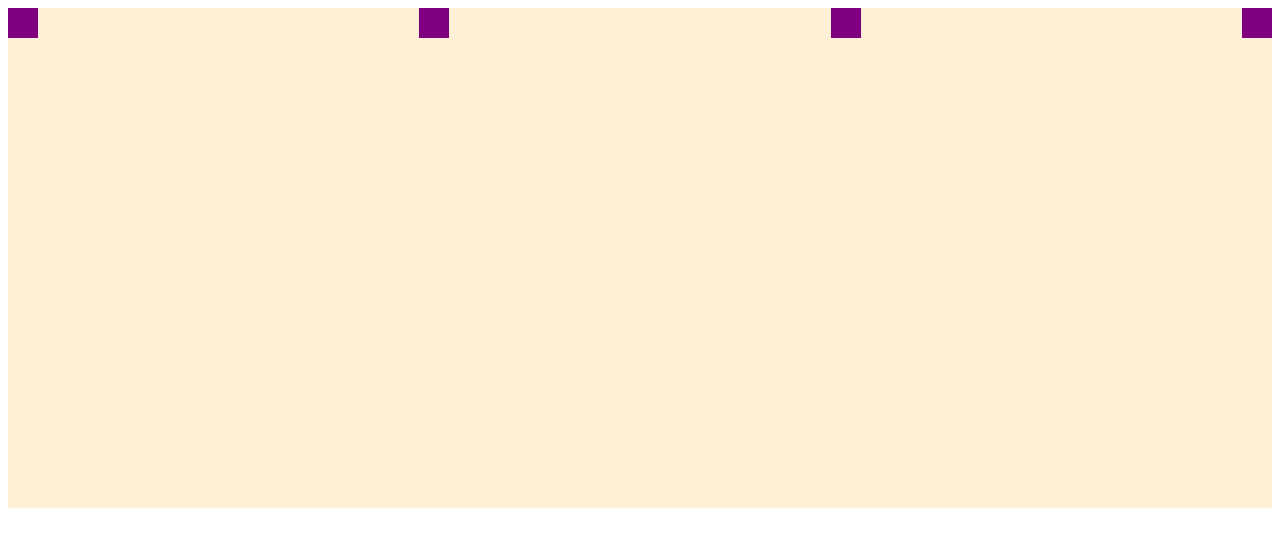
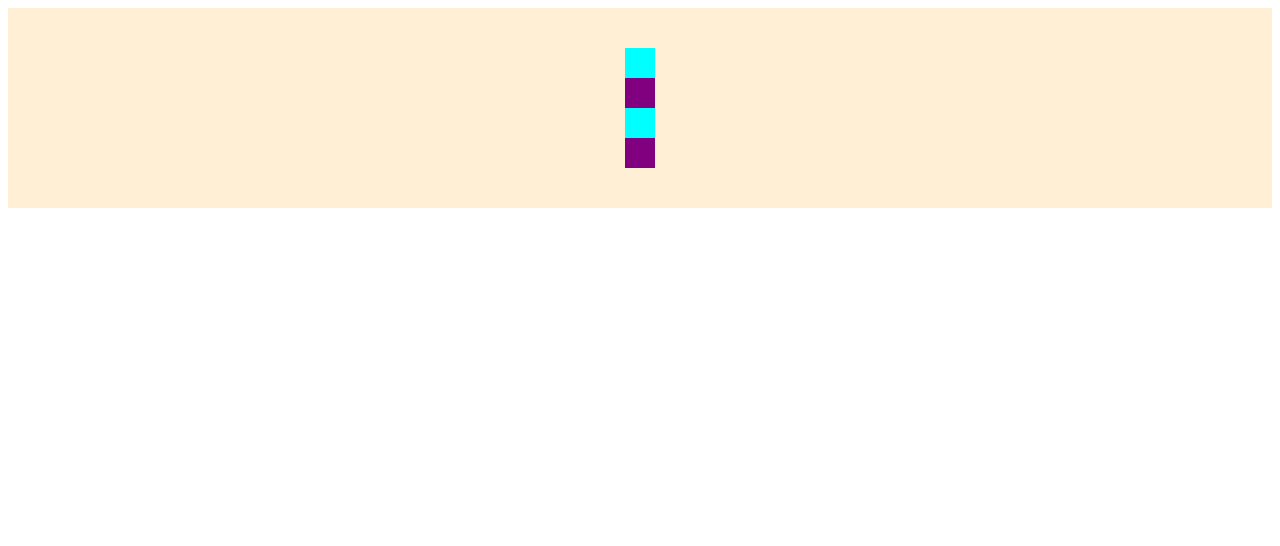
Before and after one commit to eudycss/fronted_developer, a plain HTML site: page flexbox.html in a window 1280 px wide. Drawn offline with Linux system fonts and the light colour scheme.

Commit message:
challenge with flexblox

```diff
--- a/flexbox.html
+++ b/flexbox.html
@@ -11,14 +11,19 @@
             display: flex;
             background: papayawhip;
             /* para poner nuestros elementos en el medio */
-            justify-content: space-between;
-            height: 500px;
+            justify-content: center;
+            align-items: center;
+            flex-direction: column;
+            height: 200px;
         }
         /* elementos hijos */
         .item{
             width:30px;
             height: 30px;
             background: purple;
+        }
+        .container .item:nth-child(2n+1){
+            background: cyan;
         }
     </style>
 </head>
```
